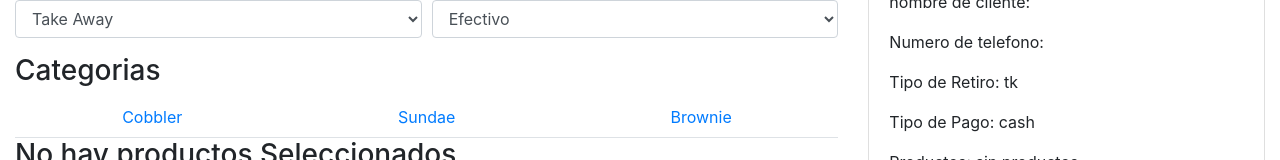
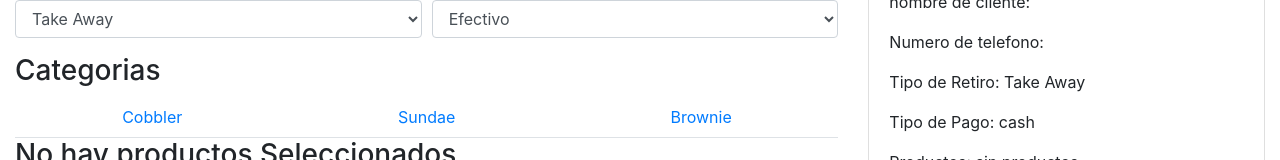
Before and after one commit to hvilloria/front-sk, a React (Create React App) app: page /orders in a window 1280 px wide. Shown: the part 198-358 px from the top of the page. Built offline with nearby package versions, Linux system fonts and the light colour scheme.

Commit message:
shows correctly the type of service

```diff
--- a/src/components/OrderSummary/OrderSummary.js
+++ b/src/components/OrderSummary/OrderSummary.js
@@ -5,6 +5,7 @@ class SummaryOrder extends Component {
   constructor(props) {
     super(props);
     this.ProductSummaryList = this.ProductSummaryList.bind(this);
+    this.serviceType = this.serviceType.bind(this);
   }
 
   ProductSummaryList() {
@@ -17,6 +18,12 @@ class SummaryOrder extends Component {
     }
   }
 
+  serviceType() {
+    const { serviceType } = this.props;
+    if (serviceType === 'tk') {
+       return 'Take Away'
+     }
+  }
 
   // handleSubmit(event) {
   //   event.preventDefault();
@@ -39,7 +46,7 @@ class SummaryOrder extends Component {
             Numero de telefono: {this.props.clientPhoneNumber}
           </Card.Text>
           <Card.Text>
-            Tipo de Retiro: {this.props.serviceType}
+            Tipo de Retiro: {this.serviceType()}
           </Card.Text>
           <Card.Text>
             Tipo de Pago: {this.props.paymentType}
```
